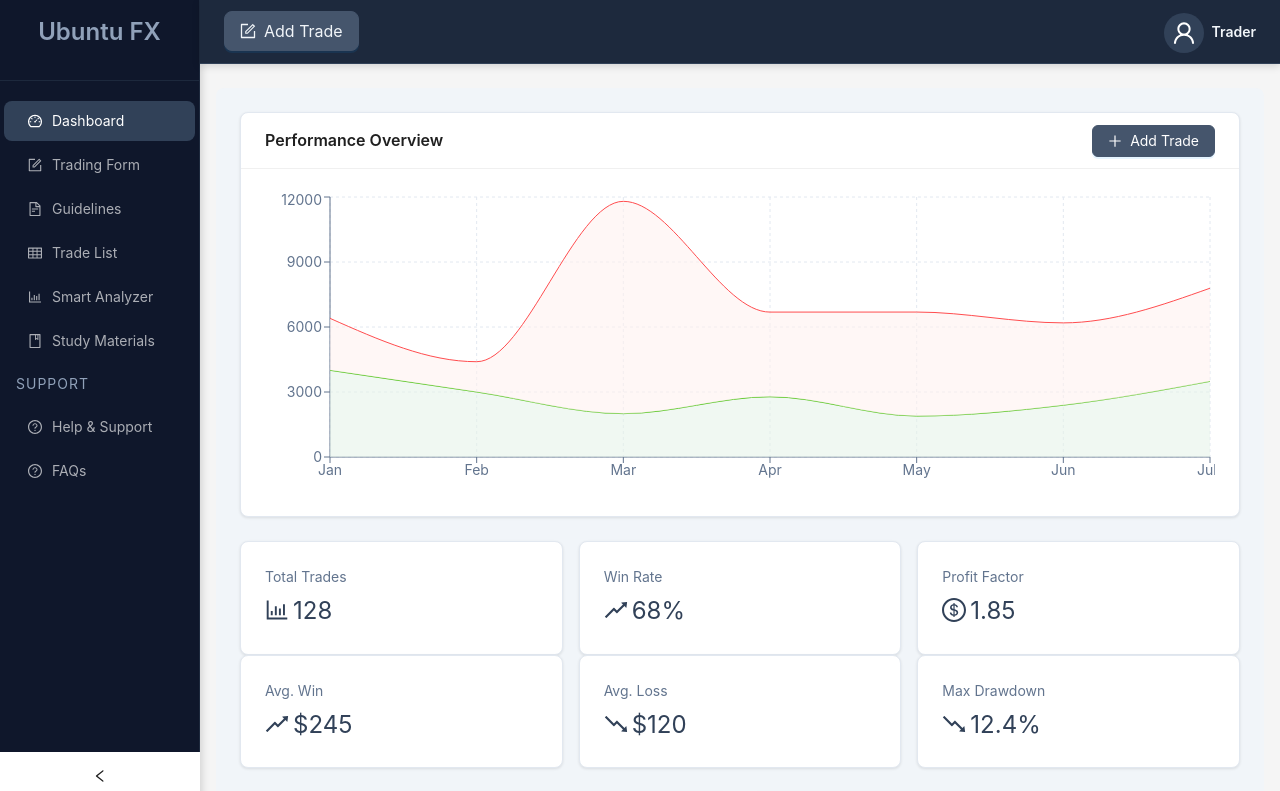
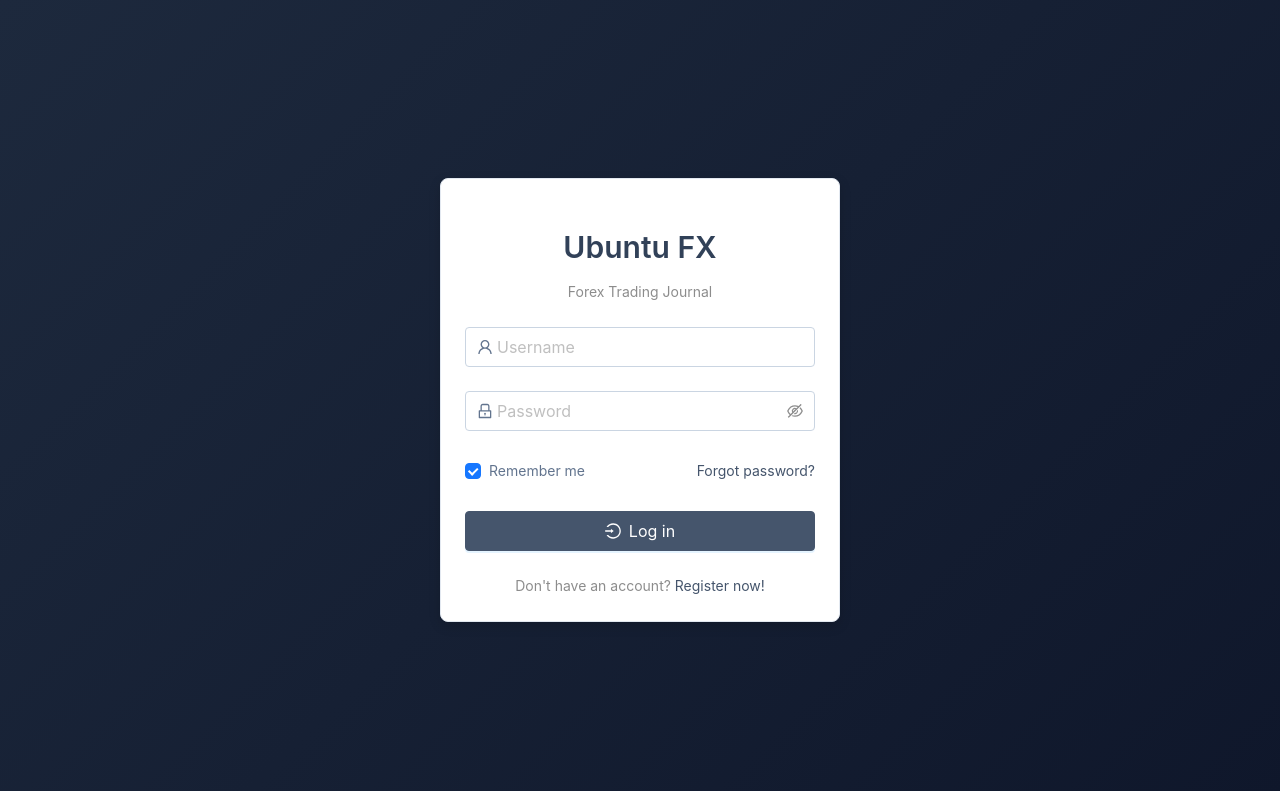
Before and after one commit to washington786/ubuntuFx, a React (Vite) app: page /login in a window 1280 px wide. Before the commit this address led to /dashboard. Shown: the top 791 px of the page. Built offline with nearby package versions, Linux system fonts and the light colour scheme.

Commit message:
app page update

```diff
--- a/src/App.tsx
+++ b/src/App.tsx
@@ -30,7 +30,7 @@ const { Title, Text } = Typography;
 
 const App: FC = () => {
   const [collapsed, setCollapsed] = useState(false);
-  const [isLoggedIn, setIsLoggedIn] = useState(true);
+  const [isLoggedIn, setIsLoggedIn] = useState(false);
 
   const location = useLocation();
   const navigate = useNavigate();
```
